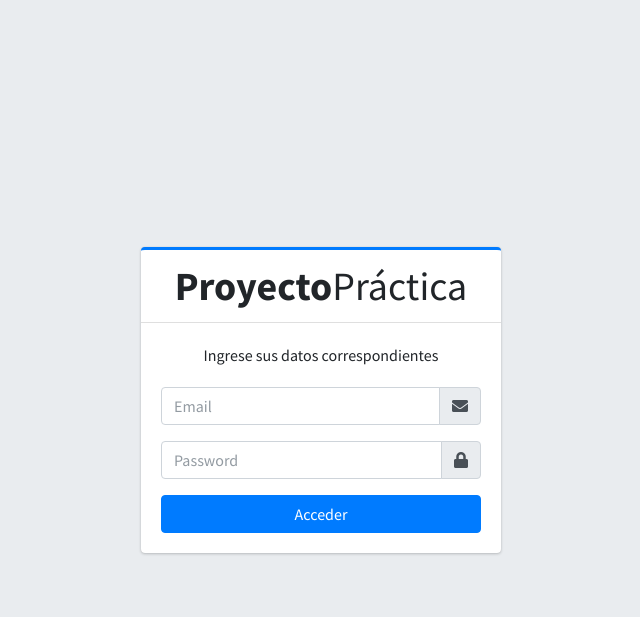
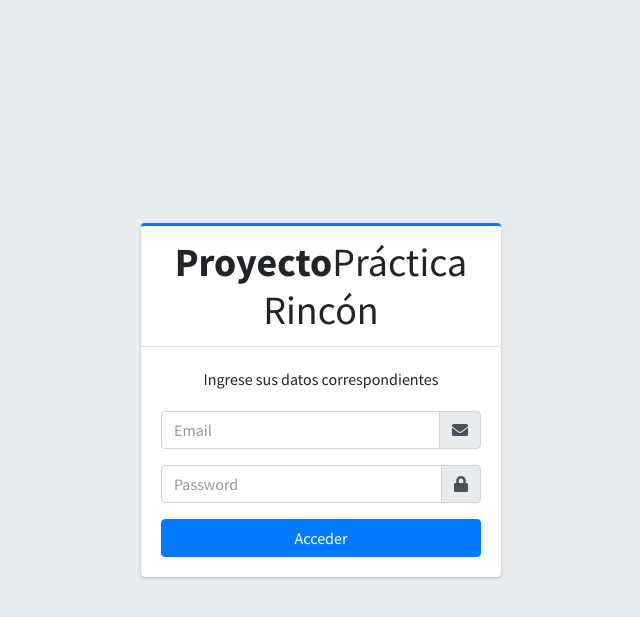
Before and after one commit to DMRC22/dannamichel22, a PHP site: page /Proyectodanna/ in a window 1280 px wide. Shown: the top 617 px of the page, without its empty margins (319-959 px from the left). Run offline with PHP 8.4, Linux system fonts and the light colour scheme; some libraries are stand-ins or nearby versions.

Commit message:
cambiamos algo de texto en index.php

```diff
--- a/index.php
+++ b/index.php
@@ -29,7 +29,7 @@
   <!-- /.login-logo -->
   <div class="card card-outline card-primary">
     <div class="card-header text-center">
-      <a href="index.php" class="h1"><b>Proyecto</b>Práctica</a>
+      <a href="index.php" class="h1"><b>Proyecto</b>Práctica Rincón</a>
     </div>
     <div class="card-body">
       <p class="login-box-msg">Ingrese sus datos correspondientes</p>
```
